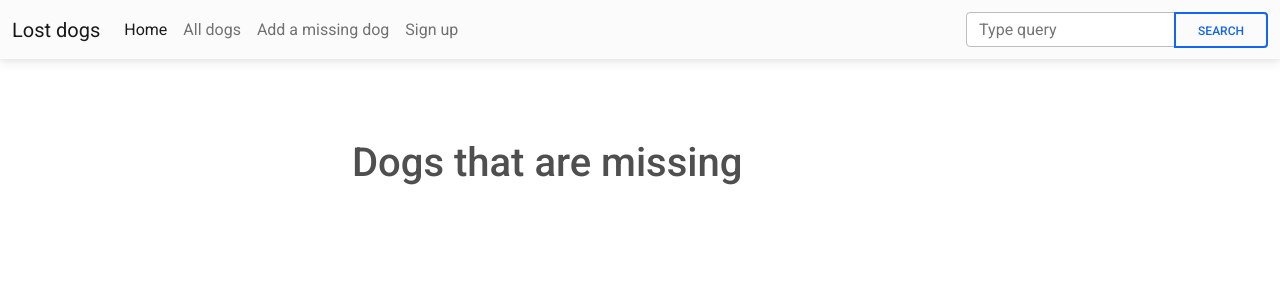
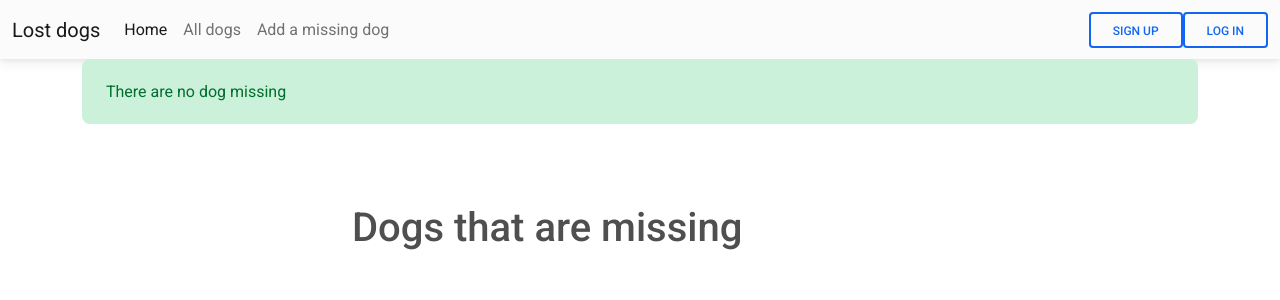
Before and after one commit to Kristbjorgosk/CMS, a Flask app: page /dogs in a window 1280 px wide. Shown: the top 300 px of the page. Run offline with Flask 2, Linux system fonts and the light colour scheme; data that the repository does not hold is empty; some libraries are stand-ins or nearby versions.

Commit message:
Dashboard and login

```diff
--- a/app.py
+++ b/app.py
@@ -4,6 +4,7 @@ from flask_mysqldb import MySQL
 from wtforms import Form, StringField, TextAreaField, PasswordField, validators
 from passlib.hash import sha256_crypt
 from logging.config import dictConfig
+from functools import wraps
 
 dictConfig({
     'version': 1,
@@ -159,12 +160,58 @@ def login():
             password = data['password']
 
             if sha256_crypt.verify(password_candidate, password):
-                app.logger.info('Password matched')
+                session['logged_in'] = True
+                session['username'] = username
+
+                flash('You are now logged in', 'success')
+                return redirect(url_for('add_dog'))
             else:
-                app.logger.info('Password does not match')
+                error = 'Password and user do not match'
+                return render_template('login.html', error=error)
 
+        else:
+            error = 'No user found'
+            return render_template('login.html', error=error)
 
     return render_template('login.html')
 
+def is_logged_in(f):
+    @wraps(f)
+    def wrap(*args, **kwargs):
+        if 'logged_in' in session:
+            return f(*args, **kwargs)
+
+        else:
+            flash('Please log in to access this site', 'danger')
+            return redirect(url_for('login'))
+
+    return wrap
+
+@app.route('/logout')
+@is_logged_in
+def logout():
+    session.clear()
+    flash('You are now logged out, doggy', 'success')
+    return redirect(url_for('login'))
+
+@app.route('/dashboard')
+@is_logged_in
+def dashboard():
+
+    cur = mysql.connection.cursor()
+
+    result = cur.execute("SELECT * FROM dogs")
+
+    dogs = cur.fetchall()
+
+    if result > 0:
+        return render_template('dashboard.html', dogs=dogs)
+
+    else:
+        msg = 'Not dogs found :('
+        return render_template('dashboard.html', msg=msg)
+
+    cur.close()
+
 if __name__ == "__main__":
     app.run(debug=True)
--- /dev/null
+++ b/templates/includes/_messages.html
@@ -0,0 +1,15 @@
+{% with messages = get_flashed_messages(with_categories=true) %}
+{% if messages %}
+  {% for category, message in messages %}
+    <div class="alert alert-{{ category }}">{{ message }}</div>
+  {% endfor %}
+{% endif %}
+{% endwith %}
+
+{% if error %}
+<div class="alert alert-danger">{{error}}</div>
+{% endif %}
+
+{% if msg %}
+<div class="alert alert-success">{{msg}}</div>
+{% endif %}
--- a/templates/includes/_navbar.html
+++ b/templates/includes/_navbar.html
@@ -6,14 +6,9 @@
     <title>Document</title>
   </head>
   <body>
-    <!-- Navbar -->
     <nav class="navbar navbar-expand-lg navbar-light bg-light">
-      <!-- Container wrapper -->
       <div class="container-fluid">
-        <!-- Navbar brand -->
         <a class="navbar-brand" href="#">Lost dogs</a>
-
-        <!-- Toggle button -->
         <button
           class="navbar-toggler"
           type="button"
@@ -21,15 +16,13 @@
           data-mdb-target="#navbarSupportedContent"
           aria-controls="navbarSupportedContent"
           aria-expanded="false"
-          aria-label="Toggle navigation"
-        >
+          aria-label="Toggle navigation">
           <i class="fas fa-bars"></i>
         </button>
 
-        <!-- Collapsible wrapper -->
         <div class="collapse navbar-collapse" id="navbarSupportedContent">
           <!-- Left links -->
-          <ul class="navbar-nav me-auto mb-2 mb-lg-0">
+          <ul class="list-unstyled navbar-nav me-auto mb-2 mb-lg-0">
             <li class="nav-item">
               <a class="nav-link active" aria-current="page" href="/">Home</a>
             </li>
@@ -38,30 +31,49 @@
             </li>
             <li class="nav-item">
               <a class="nav-link" href="/add-dog">Add a missing dog</a>
-            </li>
-            <li class="nav-item">
-              <a class="nav-link" href="/signup">Sign up</a>
-            </li>
           </ul>
-          <!-- Left links -->
 
-          <!-- Search form -->
-          <form class="d-flex input-group w-auto">
-            <input
-              type="search"
-              class="form-control"
-              placeholder="Type query"
-              aria-label="Search"
-            />
-            <button
+
+          {% if session.logged_in %}
+
+              <a href="/logout">
+              <button
               class="btn btn-outline-primary"
               type="button"
-              data-mdb-ripple-color="dark"
-            >
-              Search
-            </button>
-          </form>
+              data-mdb-ripple-color="dark">
+                LOG OUT
+              </button></a>
+
+
+              <a href="/dashboard"><button
+              class="btn btn-outline-primary"
+              type="button"
+              data-mdb-ripple-color="dark">
+                DASHBOARD
+              </button></a>
+
+        {% else %}
+
+          <a href="/signup"><button
+          class="btn btn-outline-primary"
+          type="button"
+          data-mdb-ripple-color="dark"
+          >
+          SIGN UP
+        </button></a>
+
+        <a href="/login"><button
+          class="btn btn-outline-primary"
+          type="button"
+          data-mdb-ripple-color="dark"
+          >
+          LOG IN
+        </button></a>
+
+
+        {% endif %}
         </div>
+
         <!-- Collapsible wrapper -->
       </div>
       <!-- Container wrapper -->
--- a/templates/layout.html
+++ b/templates/layout.html
@@ -23,7 +23,8 @@
   <body>
     {% include 'includes/_navbar.html' %}
     <div class="container">
-    {% block body %} {% endblock %}
+      {% include 'includes/_messages.html' %}
+      {% block body %} {% endblock %}
     </div>
     <script
       type="text/javascript"
--- a/templates/login.html
+++ b/templates/login.html
@@ -2,7 +2,7 @@
 
 {% block body %}
 <div class="container" style="max-width: 600px; margin-top: 5rem">
-  <h1 class="text-center">Login</h1>
+  <h1 class="text-center">LOG IN</h1>
   <form action="" method="POST">
     <div class="form-group">
         <div class="mb-4">
```
Also changed, not shown: templates/dashboard.html (added, +35 -0 lines).
